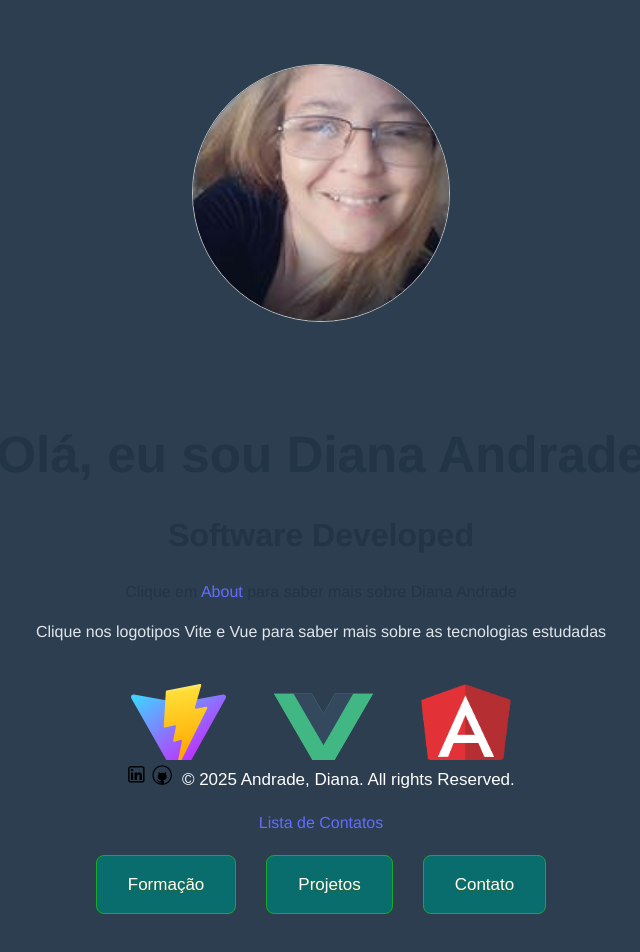
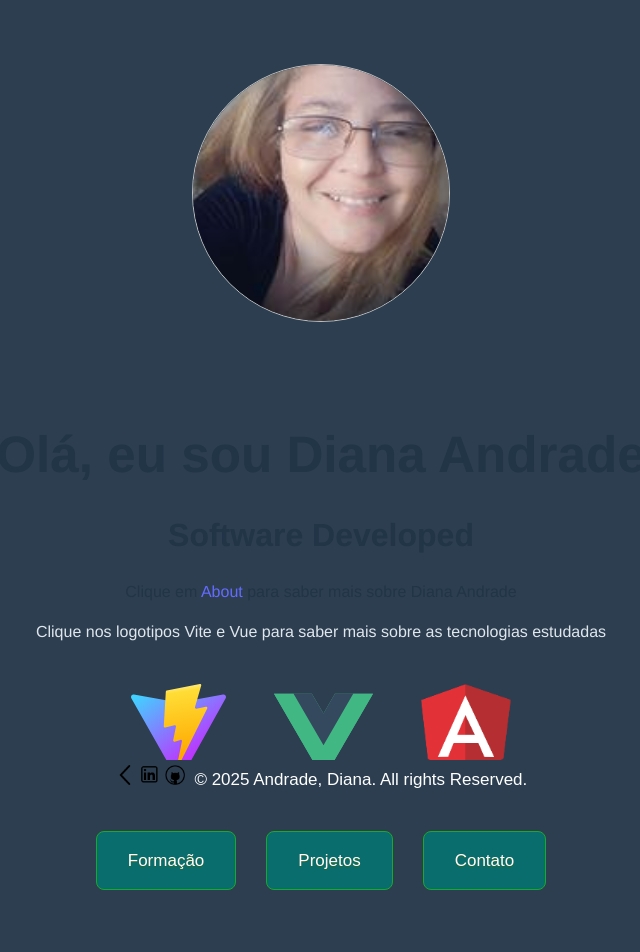
Before and after one commit to dianasandrade2024/app-vue-portifolio, a Vue app: page / in a window 1280 px wide. Shown: the top 952 px of the page, without its empty margins (319-959 px from the left). Built offline with nearby package versions, Linux system fonts and the light colour scheme.

Commit message:
update commit first

```diff
--- a/package.json
+++ b/package.json
@@ -7,7 +7,8 @@
     "dev": "vite",
     "build": "vite build",
     "preview": "vite preview",
-    "backend": "json-server --watch db.json"
+    "backend": "json-server --watch db.json",
+    "vercel-build": "prisma generate && prisma migrate deploy && next build"
   },
   "dependencies": {
     "axios": "^1.8.2",
--- a/src/App.vue
+++ b/src/App.vue
@@ -21,7 +21,7 @@ export default {
     <div class="page-container">
       <div id="content-wrap">
         <footer id = "footer">
-
+          <a href="/"> <img src="/src/assets/seta-esquerda.png" alt="Voltar"></a>
           <a href="https://www.linkedin.com/in/diana-andrade-405b50196/"> <img src="/src/assets/linkedin.png" alt="Linkedin"></a>
           <a href="https://github.com/dianasandrade2024">  <img src="/src/assets/git.png" alt="GitHub">  </a >   © 2025 Andrade, Diana. All rights Reserved.
 
--- a/src/components/IndexContact.vue
+++ b/src/components/IndexContact.vue
@@ -32,26 +32,26 @@ export default{
 
   //para uso do mysql não apagar//
   created(){
-    //this.getContact()
-    this.getList()
+    this.getContact()
+    //this.getList()
   },
 
 
   methods: {
     //para uso do mysql não apagar//
-    //async getContact(){
-      //let result = await axios.get(`https://api-vue-portifolio.vercel.app/api/api/indexcontact`);
+    async getContact(){
+      let result = await axios.get(`https://api-vue-portifolio.vercel.app/api/api/indexcontact`);
       //let result = await axios.get(`http://localhost:8000/api/indexcontact`);
-      //this.contacts = result.data;
-      //console.log(this.contacts);
-    //},
+      this.contacts = result.data;
+      console.log(this.contacts);
+    }
 
-    async getList(){
-      let result = await axios.get(`https://api-vue-portifolio.vercel.app/api/api/testcontact`);
+    //async getList(){
+     // let result = await axios.get(`https://api-vue-portifolio.vercel.app/api/api/testcontact`);
       //let result = await axios.get(`http://localhost:8000/api/testcontact`);
-      this.list = result.data;
-      console.log(this.list);
-    }
+      //this.list = result.data;
+      //console.log(this.list);
+    //}
   },
 }
 
--- a/src/components/PortifolioCard.vue
+++ b/src/components/PortifolioCard.vue
@@ -28,9 +28,6 @@
       <a href="" target="_blank">
         <img src="/src/assets/angular.png" class="logo angular" alt="Angular logo" />
       </a>
-
-     <div> <a> <router-link style="text-decoration: none; color: inherit;" to="/indexcontact"> Lista de Contatos</router-link> </a>
-     </div>
 
      <div class="button-container">
 
--- a/src/style.css
+++ b/src/style.css
@@ -6,11 +6,6 @@
   color-scheme: light dark;
   color: rgba(255, 255, 255, 0.87);
   background-color:#2C3e50;
-
-  font-synthesis: none;
-  text-rendering: optimizeLegibility;
-  -webkit-font-smoothing: antialiased;
-  -moz-osx-font-smoothing: grayscale;
 }
 
 a {
```
Also changed, not shown: arquivo.txt.
